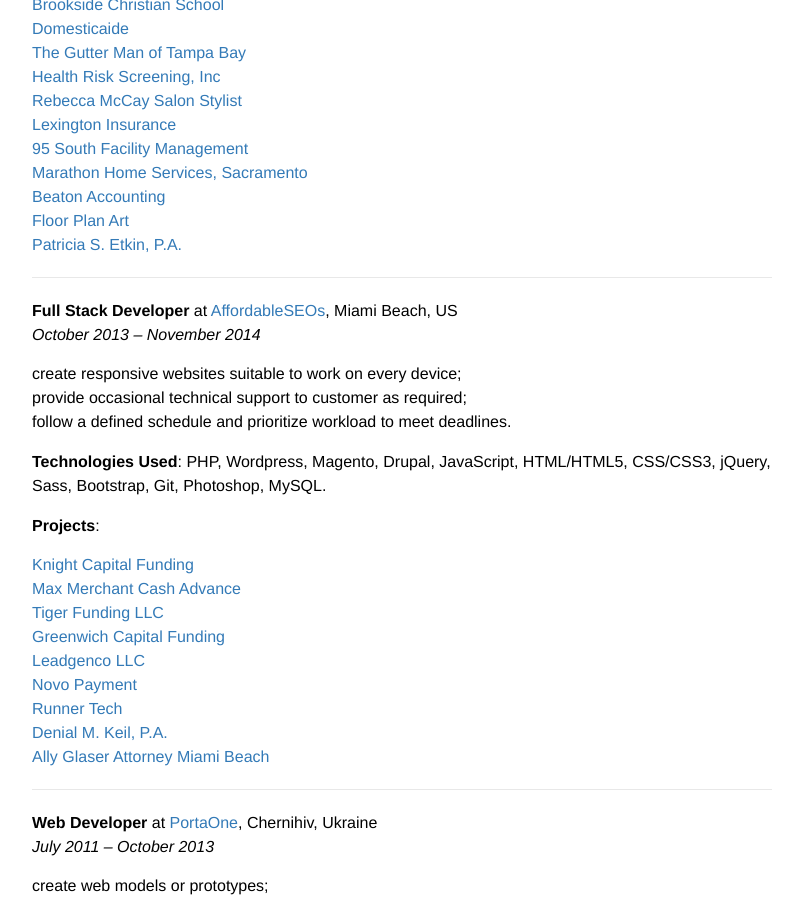
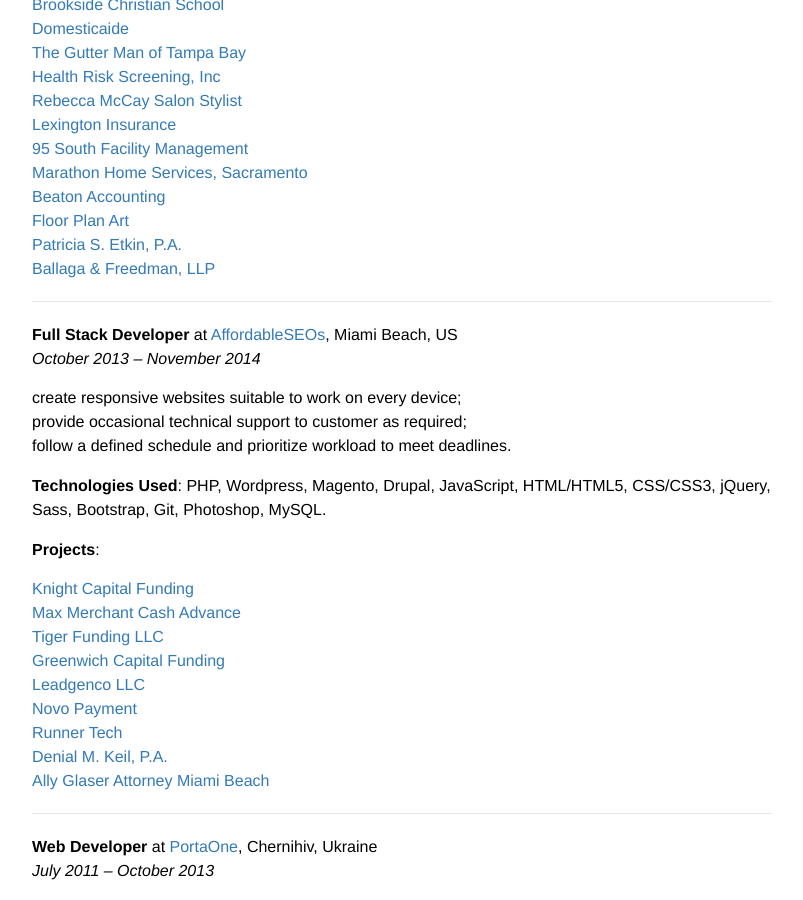
Before and after one commit to yuyokk/yuyokk.github.io, a Jekyll site: the page built from resume.md, in a window 1280 px wide and 900 px high, scrolled down 1011 px. Shown: the whole window, without its empty margins (238-1041 px from the left). Built offline with Jekyll 4.4.1, drawn with Linux system fonts in a browser that asks for light colours.

Commit message:
Add 'Ballaga & Freedman, LLP' to the projects

```diff
--- a/resume.md
+++ b/resume.md
@@ -51,6 +51,7 @@
 + <a href="http://beatonaccounting.com/" target="_blank">Beaton Accounting</a>
 + <a href="http://floorplanart.com/" target="_blank">Floor Plan Art</a>
 + <a href="http://psetkin.com/" target="_blank">Patricia S. Etkin, P.A.</a>
++ <a href="http://ballagafreedman.com/" target="_blank">Ballaga & Freedman, LLP</a>
 
 ----------
 
```
